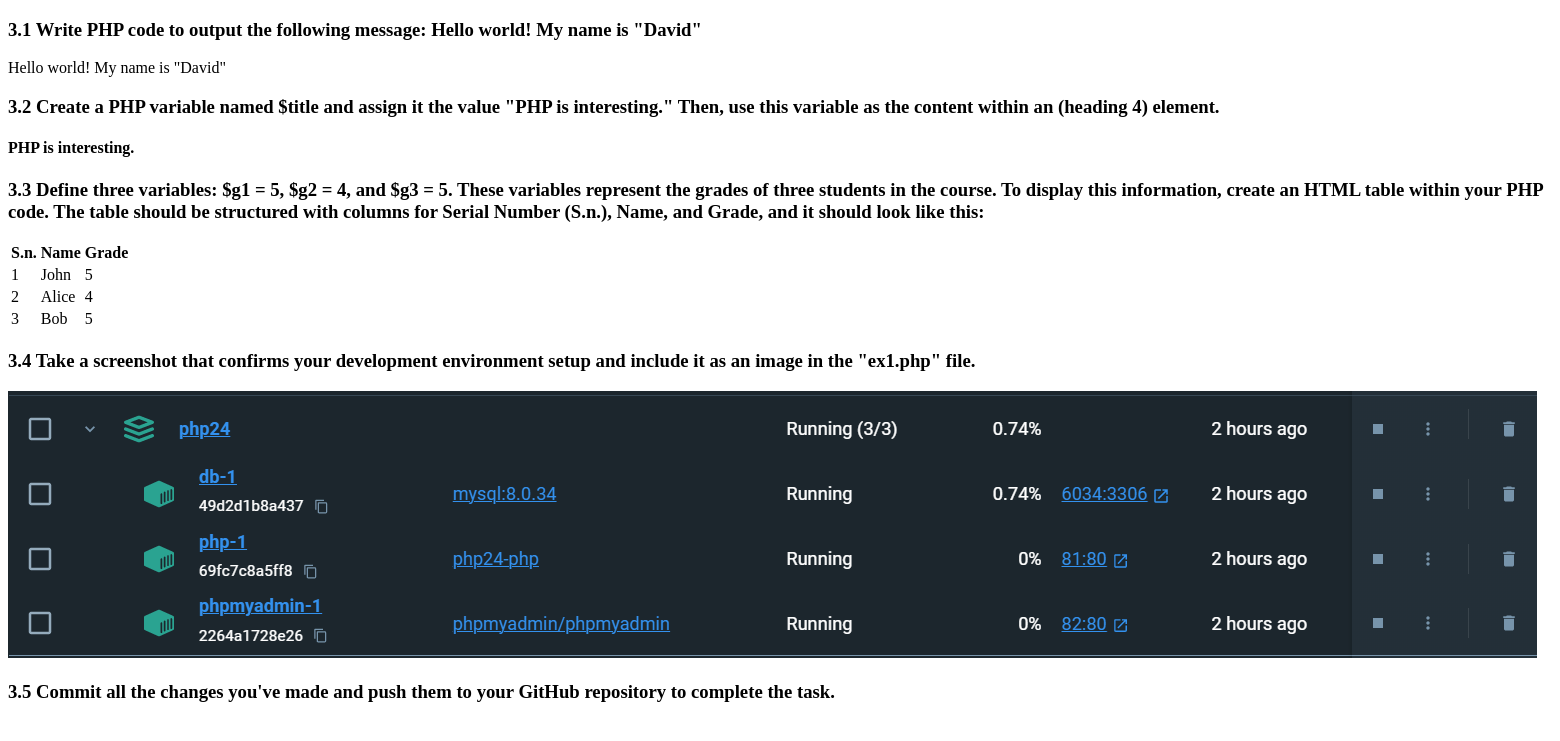
After one commit to Asterxxxx/src, a PHP site: page /VT_Tasks/Exercise1.php in a window 1560 px wide. The commit adds this page. Shown: the top 741 px of the page. Run offline with PHP 8.4, Linux system fonts and the light colour scheme.

Commit message:
Exercise one done

```diff
--- /dev/null
+++ b/VT_Tasks/Exercise1.php
@@ -0,0 +1,67 @@
+<!DOCTYPE html>
+<html lang="en">
+<head>
+    <meta charset="UTF-8">
+    <meta name="viewport" content="width=device-width, initial-scale=1.0">
+    <title>Exercise 1: Getting Started with PHP - Viktor</title>
+</head>
+
+<body>
+
+    <h3>3.1 Write PHP code to output the following message:
+    Hello world! My name is "David"
+    </h3>
+    <?php
+
+    echo "Hello world! My name is \"David\"";
+
+    ?>
+
+    <h3>3.2 Create a PHP variable named $title and assign it the value "PHP is interesting."
+        Then, use this variable as the content within an (heading 4) element.</h3>
+    <?php
+    $title = "PHP is interesting.";
+    echo"<h4>$title</h4>";
+    ?>
+
+    <h3>3.3 Define three variables: $g1 = 5, $g2 = 4, and $g3 = 5.
+        These variables represent the grades of three students in the course.
+        To display this information, create an HTML table within your PHP code.
+        The table should be structured with columns for Serial Number (S.n.), Name, and Grade, and it should look like this:
+    </h3>
+
+    <?php
+    $g1 = 5;
+    $g2 = 4;
+    $g3 = 5;
+    ?>
+
+<table>
+    <tr><th>S.n.</th><th>Name</th><th>Grade</th></tr>
+    <tr>
+        <td>1</td>
+        <td>John</td>
+        <td><?php echo$g1 ?></td>
+    </tr>
+
+    <tr>
+        <td>2</td>
+        <td>Alice</td>
+        <td><?php echo$g2 ?></td>
+    </tr>
+
+    <tr>
+        <td>3</td>
+        <td>Bob</td>
+        <td><?php echo$g3 ?></td>
+    </tr>
+</table>
+
+<h3>3.4 Take a screenshot that confirms your development environment setup and include it as an image in the "ex1.php" file.</h3>
+<img src="images/php24.png" alt="web development environment">
+
+<h3>3.5 Commit all the changes you've made and push them to your GitHub repository to complete the task.</h3>
+
+</body>
+
+</html>
```
Also changed, not shown: VT_Tasks/hello.php (line endings or trailing spaces), VT_Tasks/images/php24.png (added).
